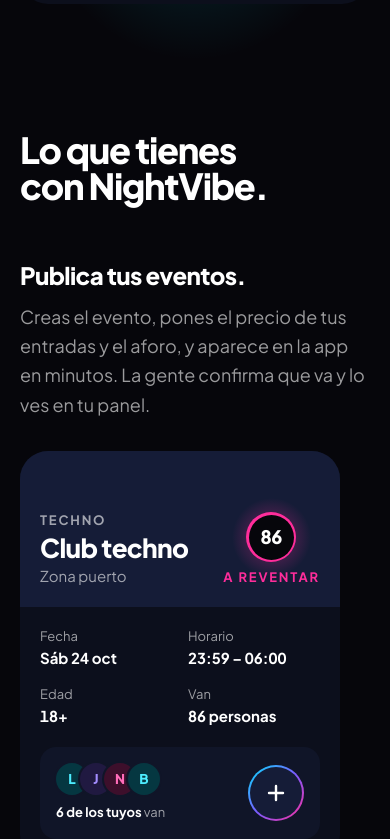
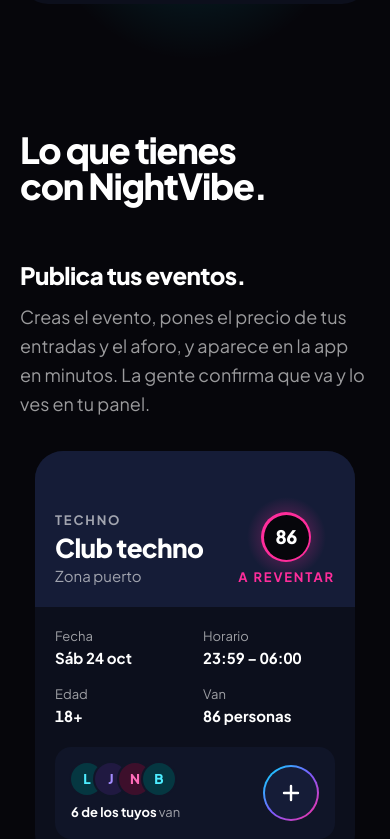
Before and after one commit to PauRaset/nightvibe.life, a Next.js app: page /locales in a window 390 px wide. Shown: the part 820-1659 px from the top of the page. Built offline with nearby package versions, Linux system fonts and the light colour scheme.

Commit message:
Rediseny 8 Mòbil

```diff
--- a/src/app/globals.css
+++ b/src/app/globals.css
@@ -40,6 +40,15 @@
   @keyframes live-dot {
     0%, 100% { opacity: 1; }
     50% { opacity: 0.35; }
+  }
+}
+
+/* Pieza visual independiente (fragmento de la app, badge suelto): en móvil
+   (< 768px) se centra en su columna. El texto nunca lleva esta clase. Escritorio
+   y tablet no cambian. AppScreen la lleva de serie: todo fragmento la hereda. */
+@utility nv-piece {
+  @media (width < 48rem) {
+    margin-inline: auto;
   }
 }
 
--- a/src/components/app/AppScreen.tsx
+++ b/src/components/app/AppScreen.tsx
@@ -48,7 +48,7 @@
 
   const screenEl = (
     <div
-      className={`relative w-full overflow-hidden rounded-[1.75rem] bg-nv-surface ${className}`}
+      className={`nv-piece relative w-full overflow-hidden rounded-[1.75rem] bg-nv-surface ${className}`}
       style={{ maxWidth: width }}
     >
       {useCapture ? (
@@ -69,7 +69,7 @@
   );
   if (!glow) return screenEl;
   return (
-    <div className="relative isolate w-full" style={{ maxWidth: width }}>
+    <div className="nv-piece relative isolate w-full" style={{ maxWidth: width }}>
       {/* Halo: degradado radial estático (sin filter: blur), barato en móvil. */}
       <div
         aria-hidden="true"
--- a/src/components/home/FeatureRows.tsx
+++ b/src/components/home/FeatureRows.tsx
@@ -38,7 +38,7 @@
 export function FeatureRows() {
   return (
     <section aria-labelledby="movil-title" className="pt-12 pb-20 sm:pt-20 sm:pb-36">
-      <Container className="grid gap-y-16 lg:grid-cols-12 lg:gap-x-8">
+      <Container className="grid grid-cols-[minmax(0,1fr)] gap-y-16 lg:grid-cols-12 lg:gap-x-8">
         {/* Titular fijo en la columna izquierda mientras las filas pasan a la derecha. */}
         <div className="lg:col-span-5">
           <h2
@@ -50,7 +50,7 @@
           </h2>
         </div>
 
-        <div className="grid gap-y-16 lg:col-span-6 lg:col-start-7 lg:gap-y-28">
+        <div className="grid grid-cols-[minmax(0,1fr)] gap-y-16 lg:col-span-6 lg:col-start-7 lg:gap-y-28">
           {rows.map((r) => (
             <article key={r.id} id={r.id} className="flex scroll-mt-16 flex-col gap-8">
               <div>
@@ -70,7 +70,7 @@
                 style={{ "--reveal-delay": "140ms", maxWidth: r.width } as CSSProperties}
                 // La demo del botón va ampliada en escritorio (+25 % y +40 %) para que
                 // la chispa se lea de principio a fin.
-                className={`${r.phone} lg:ml-0 lg:w-full ${r.id === "confirma" ? "lg:[zoom:1.25] xl:[zoom:1.4]" : ""}`}
+                className={`${r.phone} nv-piece max-md:w-full lg:ml-0 lg:w-full ${r.id === "confirma" ? "lg:[zoom:1.25] xl:[zoom:1.4]" : ""}`}
               >
                 <AppScreen screen={r.screen} width={r.width} interactive={r.id === "confirma"} />
               </div>
--- a/src/components/home/FinalCta.tsx
+++ b/src/components/home/FinalCta.tsx
@@ -12,7 +12,7 @@
   return (
     <section id="descargar" aria-labelledby="descargar-title" className="scroll-mt-16 overflow-x-clip py-24 sm:py-36 lg:py-44">
       <Container className="flex flex-col gap-14 lg:flex-row lg:items-center lg:gap-20">
-        <div aria-hidden="true" className="shrink-0">
+        <div aria-hidden="true" className="nv-piece shrink-0 max-md:w-fit">
           <HeatBadge
             value={featured.attendees}
             size="xl"
--- a/src/components/locales/ValueProps.tsx
+++ b/src/components/locales/ValueProps.tsx
@@ -48,18 +48,18 @@
 export function ValueProps() {
   return (
     <section aria-labelledby="valor-title" className="py-16 sm:py-28">
-      <Container className="grid gap-y-14 lg:grid-cols-12 lg:gap-x-8">
+      <Container className="grid grid-cols-[minmax(0,1fr)] gap-y-14 lg:grid-cols-12 lg:gap-x-8">
         {/* Titular fijo en la columna izquierda mientras las filas pasan a la derecha. */}
         <div className="lg:col-span-5">
           <h2
             id="valor-title"
             data-reveal-item
-            className="text-4xl leading-none font-extrabold tracking-[-0.035em] text-balance text-white sm:text-[56px] lg:sticky lg:top-28 lg:text-[clamp(44px,3.8vw,56px)]"
+            className="text-[min(9.2vw,2.25rem)] leading-none font-extrabold tracking-[-0.035em] text-balance text-white sm:text-[56px] lg:sticky lg:top-28 lg:text-[clamp(44px,3.8vw,56px)]"
           >
             Lo que tienes con NightVibe.
           </h2>
         </div>
-        <div className="grid gap-y-14 lg:col-span-6 lg:col-start-7 lg:gap-y-24">
+        <div className="grid grid-cols-[minmax(0,1fr)] gap-y-14 lg:col-span-6 lg:col-start-7 lg:gap-y-24">
           {items.map((it) => (
             <article key={it.title} className="flex flex-col gap-8">
               <div>
@@ -78,7 +78,7 @@
                 <div
                   data-reveal-item
                   style={{ "--reveal-delay": "140ms", maxWidth: it.width } as CSSProperties}
-                  className={`${it.phone} lg:ml-0 lg:w-full`}
+                  className={`${it.phone} nv-piece max-md:w-full lg:ml-0 lg:w-full`}
                 >
                   <AppScreen screen={it.screen} rows={it.rows} width={it.width} />
                 </div>
```
